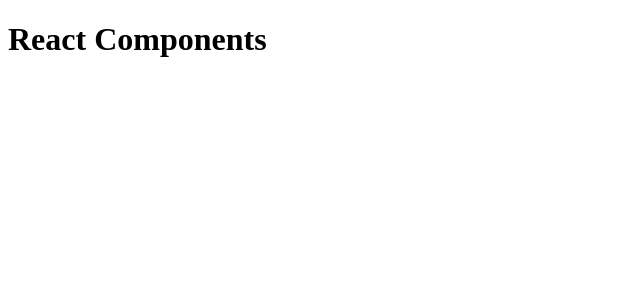
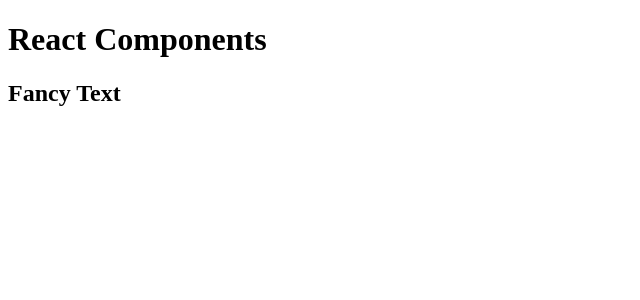
Before and after one commit to Ly900/react-components, a React (Vite) app: page / in a window 1280 px wide. Shown: the top 300 px of the page, without its empty margins (0-640 px from the left). Built offline with nearby package versions, Linux system fonts and the light colour scheme.

Commit message:
Initial Fancy Text component

```diff
--- a/src/App.tsx
+++ b/src/App.tsx
@@ -15,6 +15,8 @@
 	return (
 		<>
 			<h1>React Components</h1>
+
+			<FancyText />
 		</>
 	);
 }
```
